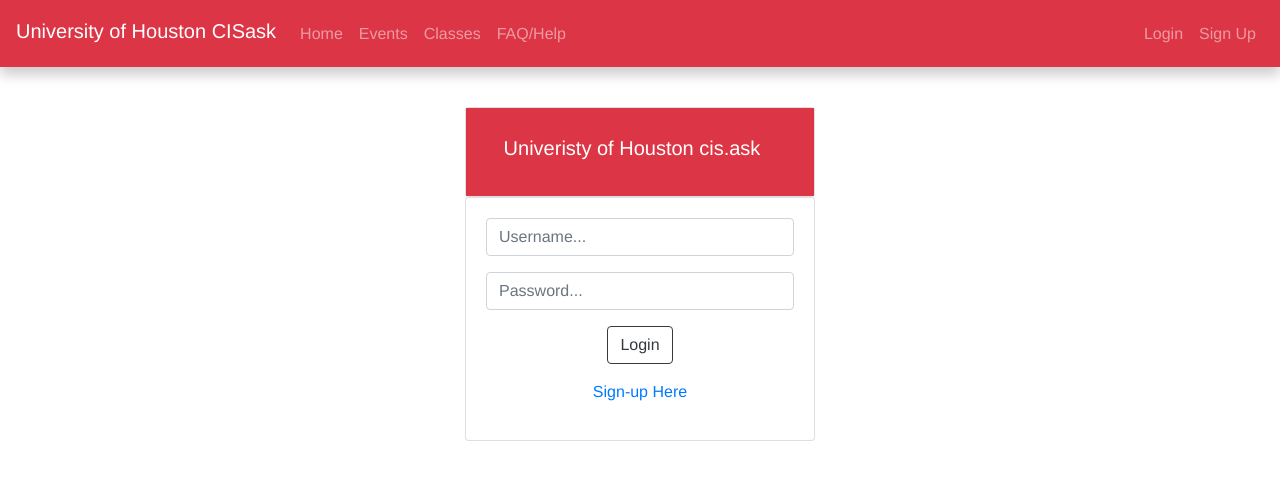
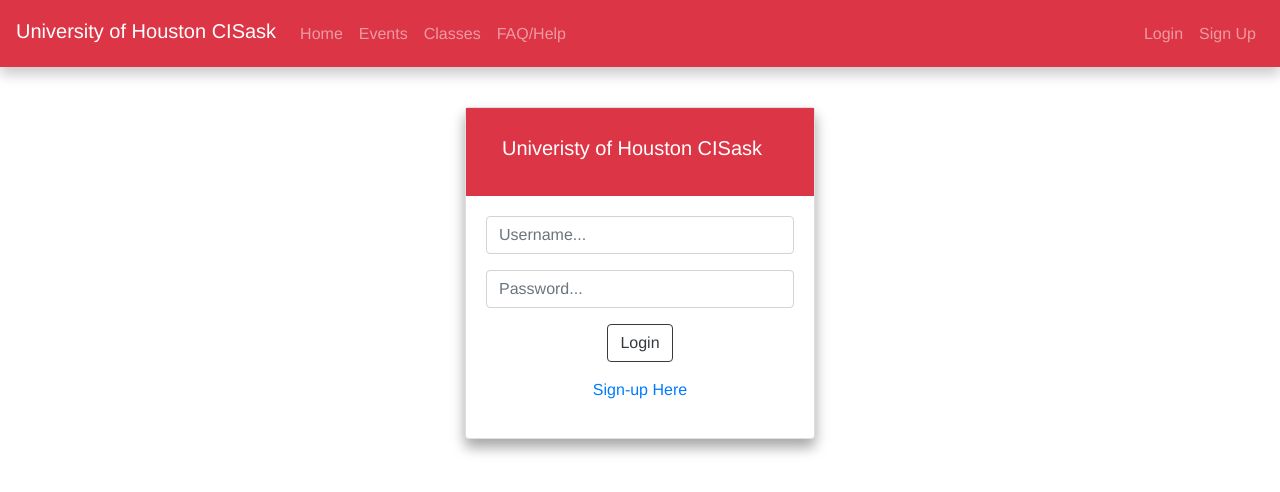
Before and after one commit to dfalcon005/CISask-Full-Stack-App, a Vue app in the folder client/: page /login in a window 1280 px wide. Shown: the top 492 px of the page. Built offline with nearby package versions, Linux system fonts and the light colour scheme.

Commit message:
Login/Signup styling

```diff
--- a/client/src/views/Login.vue
+++ b/client/src/views/Login.vue
@@ -4,15 +4,11 @@
         <div class="container">
             <div class="row justify-content-center align-items-center">
                 <div class="col-4">
-                    <!-- Card for Logo -->
-                    <div class="card">
-                        <!-- Logo for login car -->
-                        <div class="card-body text-center login-header">
-                            <h1 class="navbar-brand login-logo">Univeristy of Houston cis.ask</h1>
-                        </div>
-                    </div>
                     <!-- Card with login form -->
                     <div class="card">
+                      <div class="card-body text-center login-header">
+                            <h1 class="navbar-brand login-logo">Univeristy of Houston CISask</h1>
+                        </div>
                         <div class="card-body text-center">
                             <!-- form -->
                             <form action="" autocomplete="off" v-on:submit.prevent="loginUser">
@@ -93,4 +89,7 @@
 .login-logo{
     color: white;
 }
+.card{
+  box-shadow: 0 .5rem .75rem 0 rgba(0, 0, 0, 0.2), 0 .5rem 1rem 0 rgba(0, 0, 0, 0.19);
+}
 </style>
--- a/client/src/views/Signup.vue
+++ b/client/src/views/Signup.vue
@@ -4,15 +4,12 @@
         <div class="container">
             <div class="row justify-content-center align-items-center">
                 <div class="col-4">
-                    <!-- card for logo -->
+                    <!-- card with form -->
                     <div class="card">
                         <div class="card-body text-center login-header">
-                            <h1 class="navbar-brand login-logo">Univeristy of Houston cis.ask</h1>
+                            <h1 class="navbar-brand login-logo">Univeristy of Houston CISask</h1>
                             <h2 class="navbar-brand login-logo">Signup!</h2>
                         </div>
-                    </div>
-                    <!-- card with form -->
-                    <div class="card">
                         <div class="card-body text-center">
                             <form v-on:submit.prevent="registerUser">
                                 <!-- name -->
@@ -100,4 +97,7 @@
 .login-logo{
     color: white;
 }
+.card{
+  box-shadow: 0 .5rem .75rem 0 rgba(0, 0, 0, 0.2), 0 .5rem 1rem 0 rgba(0, 0, 0, 0.19);
+}
 </style>
```
